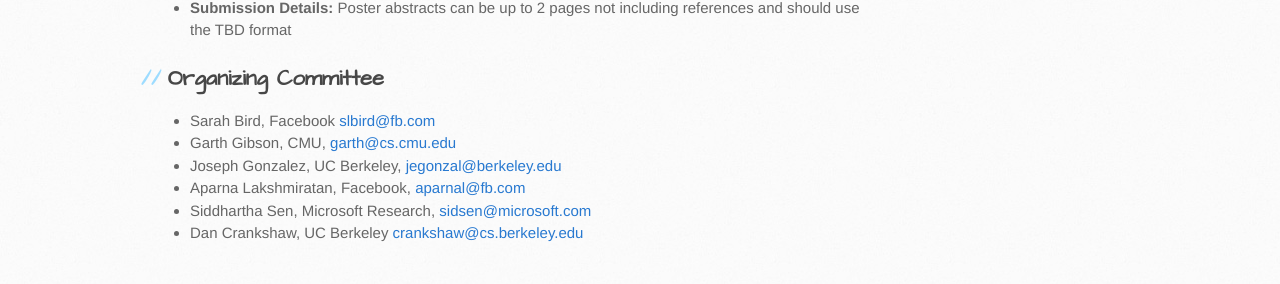
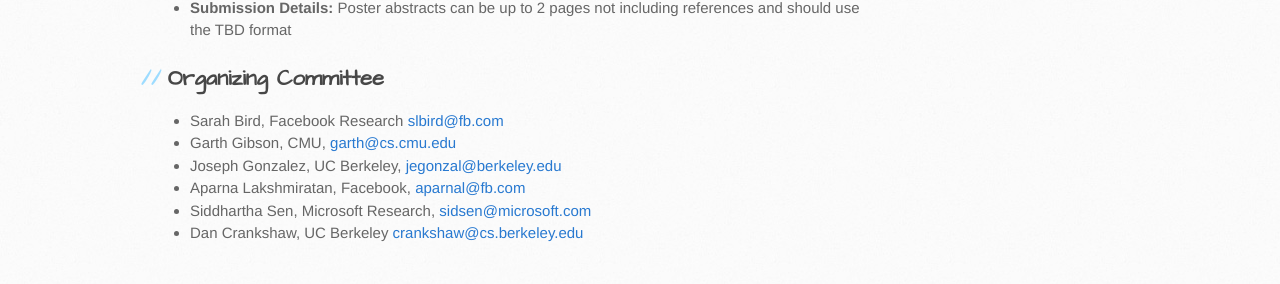
Before and after one commit to LearningSys/sosp17, a Jekyll site: the page built from index.md, in a window 1280 px wide. Shown: the part 914-1198 px from the top of the page. Built offline with Jekyll 4.4.1, drawn with Linux system fonts in a browser that asks for light colours; the repository's description, which GitHub fills in, is left out; our own code applies the rules of GitHub Pages for plain Markdown files.

Commit message:
Change Sarah's affiliation to FB Research

```diff
--- a/index.md
+++ b/index.md
@@ -17,7 +17,7 @@ We invite participation in the AI Systems Workshop which will be held in conjunc
 * **Submission Details:** Poster abstracts can be up to 2 pages not including references and should use the TBD format
 
 ## Organizing Committee
-+ Sarah Bird, Facebook <slbird@fb.com>
++ Sarah Bird, Facebook Research <slbird@fb.com>
 + Garth Gibson, CMU, <garth@cs.cmu.edu>
 + Joseph Gonzalez, UC Berkeley, <jegonzal@berkeley.edu>
 + Aparna Lakshmiratan, Facebook, <aparnal@fb.com>
```
